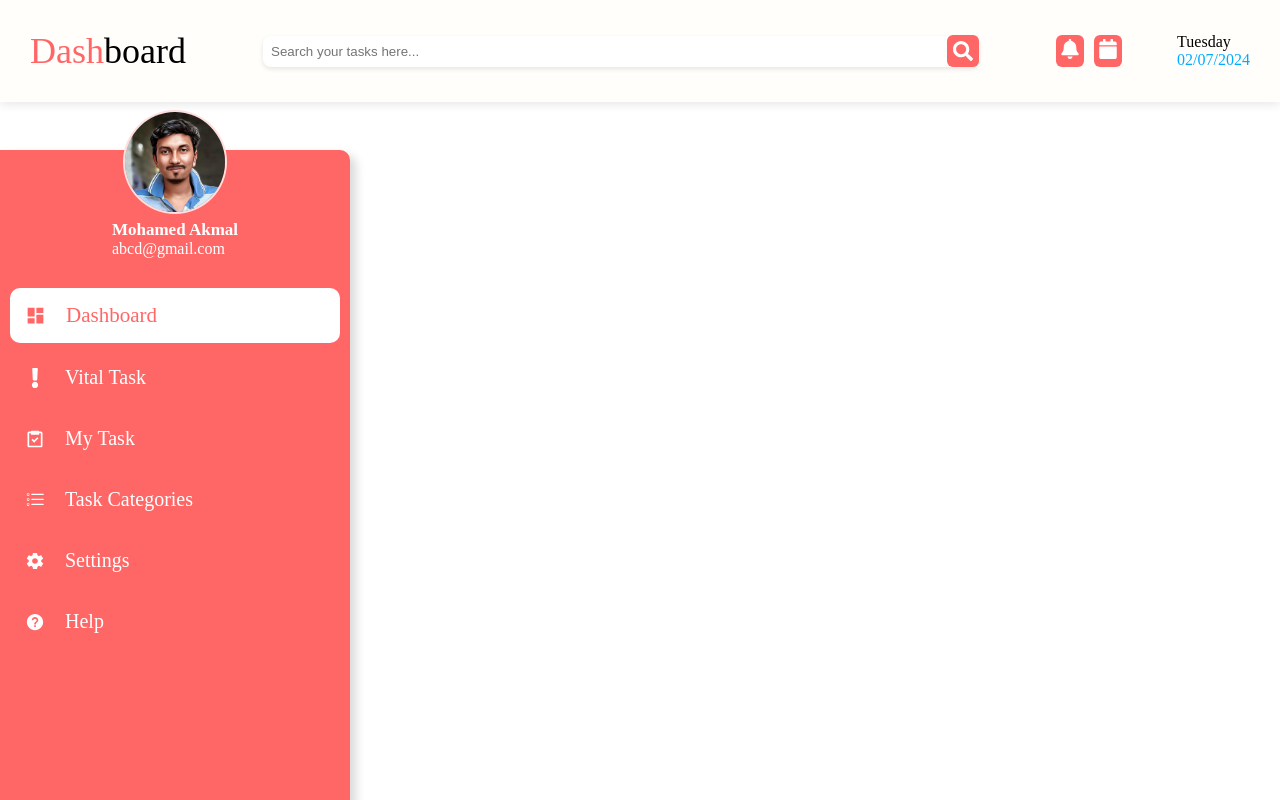
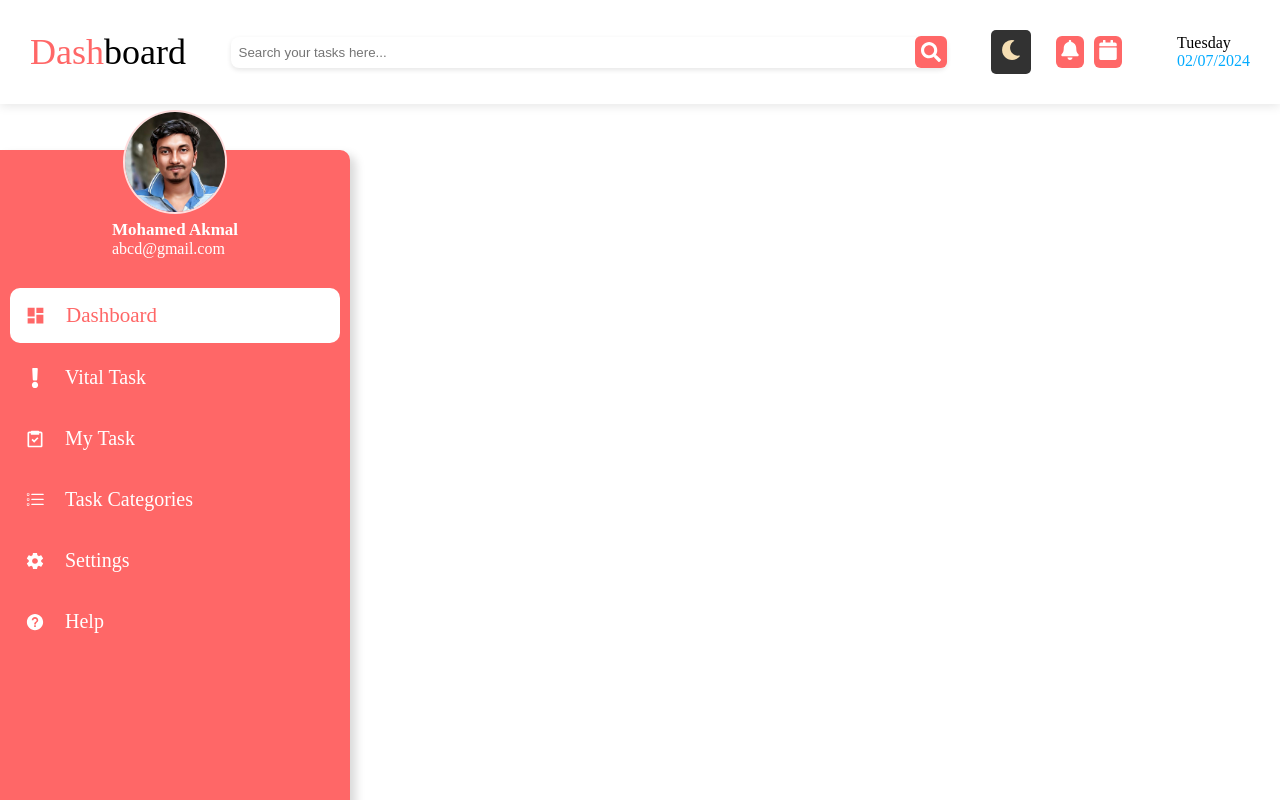
Before and after one commit to Akmal1796/ToDoApp, a React (Vite) app: page / in a window 1280 px wide. Shown: the top 800 px of the page. Built offline with nearby package versions, Linux system fonts and the light colour scheme.

Commit message:
Successfully implementd the darkmode feature only for the navbar

```diff
--- a/src/Components/Nav.css
+++ b/src/Components/Nav.css
@@ -57,6 +57,7 @@
 
 .icon-container {
     display: flex;
+    align-items: center;
 }
 
 .icons {
@@ -127,3 +128,21 @@
   .icons {
     cursor: pointer;
   }
+
+  .daynight-toggle {
+    background-color: rgb(50, 50, 50);
+    padding: 10px;
+    margin-right: 25px;
+    border-radius: 5px;
+    cursor: pointer;
+  }
+
+  .day-mode {
+    background-color: #ffffff; /* White background for day mode */
+    color: #000000; /* Black text for day mode */
+  }
+
+  .night-mode {
+    background-color: #1c242c; /* Dark background for night mode */
+    color: #ecf0f1; /* Light text for night mode */
+  }
--- a/src/Components/Nav.jsx
+++ b/src/Components/Nav.jsx
@@ -1,6 +1,6 @@
 import {React, useState} from 'react'
 import './Nav.css'
-import { FaBell, FaCalendar, FaSearch } from 'react-icons/fa';
+import { FaBell, FaCalendar, FaSearch, FaSun, FaMoon } from 'react-icons/fa';
 import { BiSolidShare } from "react-icons/bi";
 
 const Nav = () => {
@@ -25,8 +25,14 @@ const Nav = () => {
         {id: 2, title: "Complete the entire design for Juice Slider", time: "4h", img: "", priority: "High"}
     ]
 
+    const [dayNight, setDayNight] = useState(true);
+
+    function toggleChangeLight() {
+        setDayNight(prevState => !prevState);
+    }
+
   return (
-    <div  className='nav-section'>
+    <div   className={dayNight ? 'nav-section day-mode' : 'nav-section night-mode'}>
 
         <div className='left-section'>
             <div className='brand-name'><span className='brand-name-highlight'>Dash</span>board</div>
@@ -41,6 +47,9 @@ const Nav = () => {
 
         <div className='right-section'>
             <div className='icon-container'>
+                <div className='daynight-toggle' onClick={toggleChangeLight}>
+                    {dayNight == true ? <FaMoon size={20} color='wheat'/> : <FaSun size={20} color='yellow' />}
+                </div>
                 <div className='icons' onClick={toggleNotification}><FaBell size={20} color='white'/></div>
                     {isNotificationPanelOpen && (
                     <div className='notification-panel'>
```
